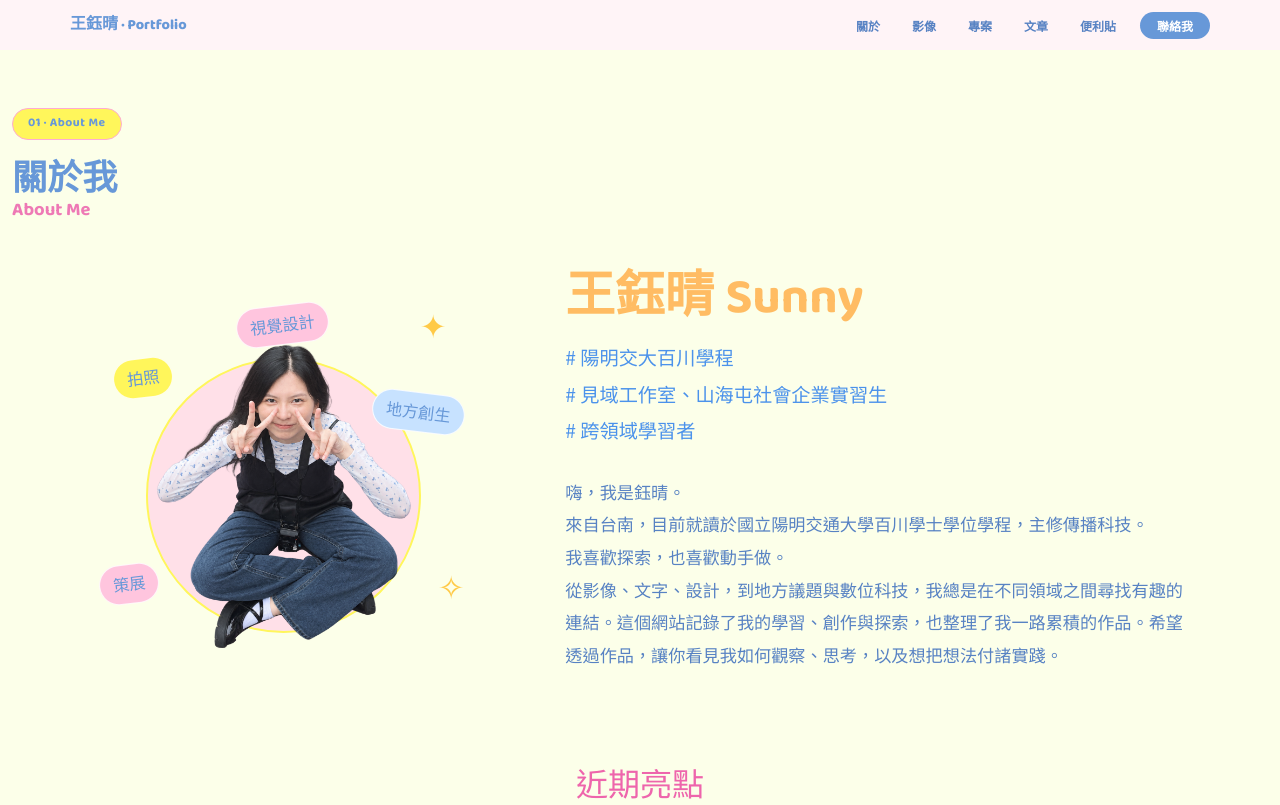
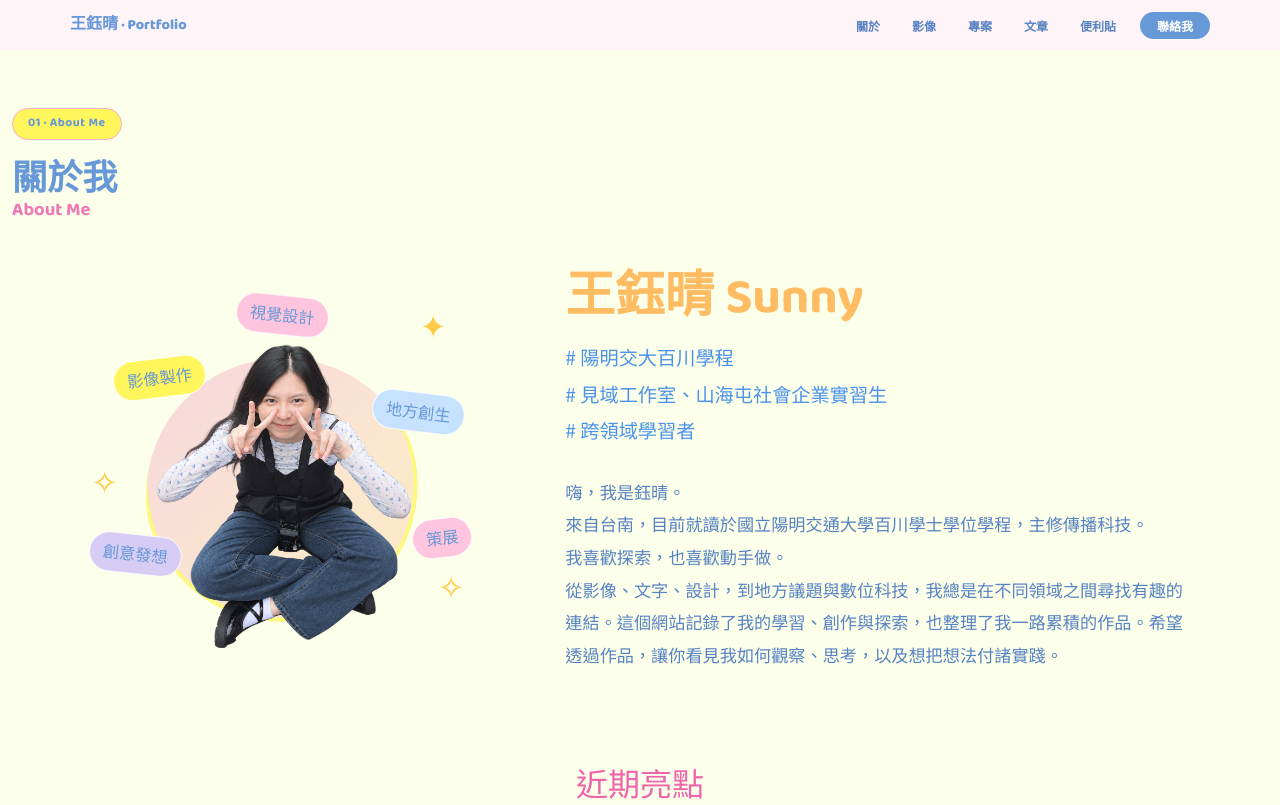
Before and after one commit to yuqingla14-suny/Portfolio, a plain HTML site: page index.html in a window 1280 px wide. Shown: the top 805 px of the page. Drawn offline with nearby package versions, Linux system fonts and the light colour scheme.

Commit message:
關於我人物四周調整

```diff
--- a/css/index.css
+++ b/css/index.css
@@ -41,15 +41,17 @@ a { color: inherit; }
 /* 關於我與近期亮點：控制人物肖像、個人簡介、標籤及輪播版面。 */
 .about-content { margin-top: 6px; min-height: 390px; }
 .portrait-wrap { position: relative; display: flex; width: min(100%, 330px); height: 350px; margin: 0 auto; align-items: end; justify-content: center; }
-.portrait-wrap::before { position: absolute; bottom: 34px; width: 245px; height: 245px; border: 2px solid var(--yellow); border-radius: 50%; background: #ffe0e8; content: ""; }
+.portrait-wrap::before { position: absolute; bottom: 34px; width: 245px; height: 245px; border-radius: 50%; background: url("../images/圓形.png") center / 150% no-repeat; content: ""; }
 .portrait-wrap img { position: relative; z-index: 1; max-width: 94%; max-height: 100%; object-fit: contain; object-position: bottom; }
 .portrait-label { position: absolute; z-index: 2; padding: 5px 13px; border: 1px solid rgba(255,255,255,.85); border-radius: 30px; background: var(--yellow); color: var(--blue); font-size: calc(.7rem + 5px); transform: rotate(-7deg); }
-.label-top { top: 28px; left: 37%; background: #ffc5de; }
+.label-top { top: 18px; left: 37%; background: #ffc5de; transform: rotate(6deg); }
 .label-left { top: 81px; left: 4%; }
 .label-right { top: 115px; right: 1%; background: #c7e2ff; transform: rotate(7deg); }
-.label-bottom { bottom: 64px; left: 0; background: #ffc5de; }
+.label-bottom { right: -1%; bottom: 110px; left: auto; background: #ffc5de; }
+.label-creative { bottom: 94px; left: -10px; background: #d7ccf4; transform: rotate(6deg); }
 .portrait-star { position: absolute; z-index: 2; color: #ffca47; font-size: 2rem; }
 .star-one { top: 20px; right: 22px; }.star-two { bottom: 55px; right: 4px; }
+.star-three { top: 176px; left: -2%; }
 .about-copy { padding: 8px 8px 20px 24px; }
 .name-title { margin: 0 0 12px; color: #ffbc63; font-size: clamp(2rem, 4vw, 3.1rem); font-weight: 700; line-height: 1.2; }
 .name-title span { font-family: var(--font-round); }
--- a/index.html
+++ b/index.html
@@ -53,9 +53,13 @@
         <div class="row align-items-center gy-4 about-content">
           <div class="col-lg-5 text-center">
             <div class="portrait-wrap">
-              <span class="portrait-label label-top">視覺設計</span><span class="portrait-label label-left">拍照</span>
-              <span class="portrait-label label-right">地方創生</span><span class="portrait-label label-bottom">策展</span>
+              <span class="portrait-label label-top">視覺設計</span>
+              <span class="portrait-label label-left">影像製作</span>
+              <span class="portrait-label label-right">地方創生</span>
+              <span class="portrait-label label-bottom">策展</span>
+              <span class="portrait-label label-creative">創意發想</span>
               <span class="portrait-star star-one" aria-hidden="true">✦</span><span class="portrait-star star-two" aria-hidden="true">✧</span>
+              <span class="portrait-star star-three" aria-hidden="true">✧</span>
               <img src="images/去背我.png" alt="王鈺晴 Sunny" fetchpriority="high">
             </div>
           </div>
```
Also changed, not shown: images/圓形.png (added).
